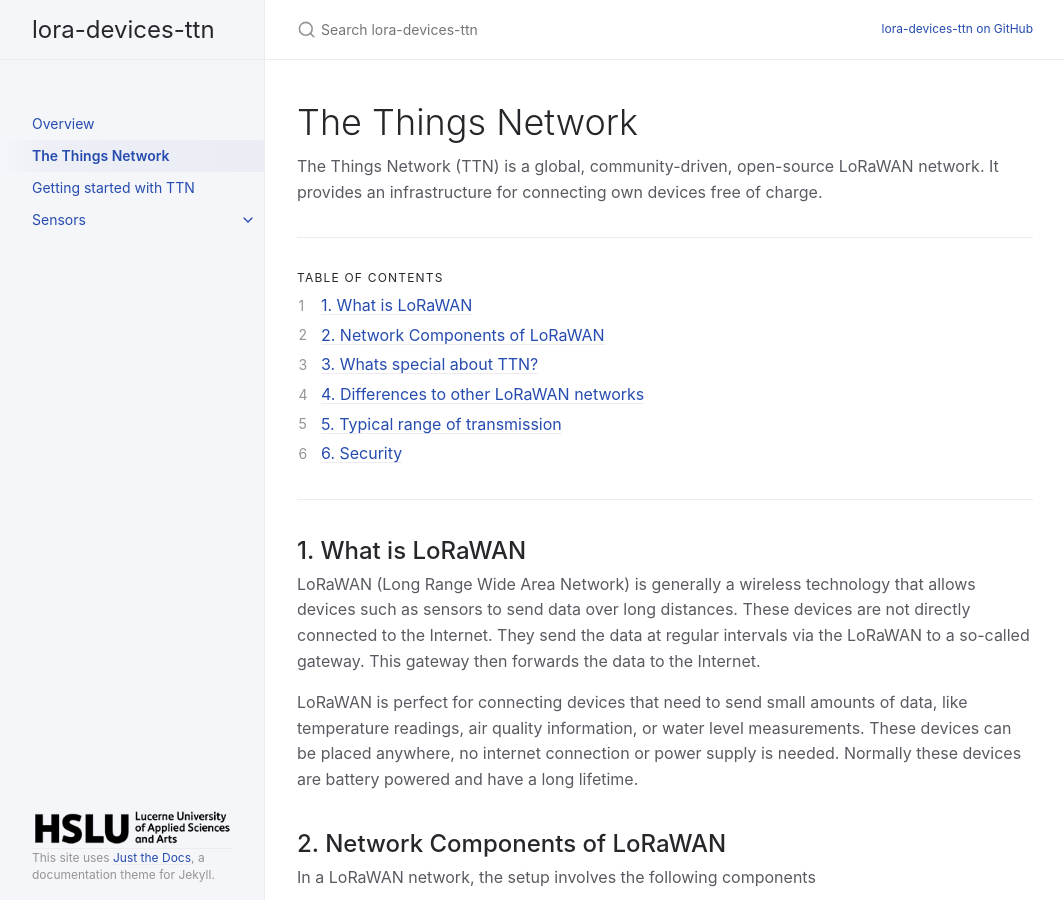
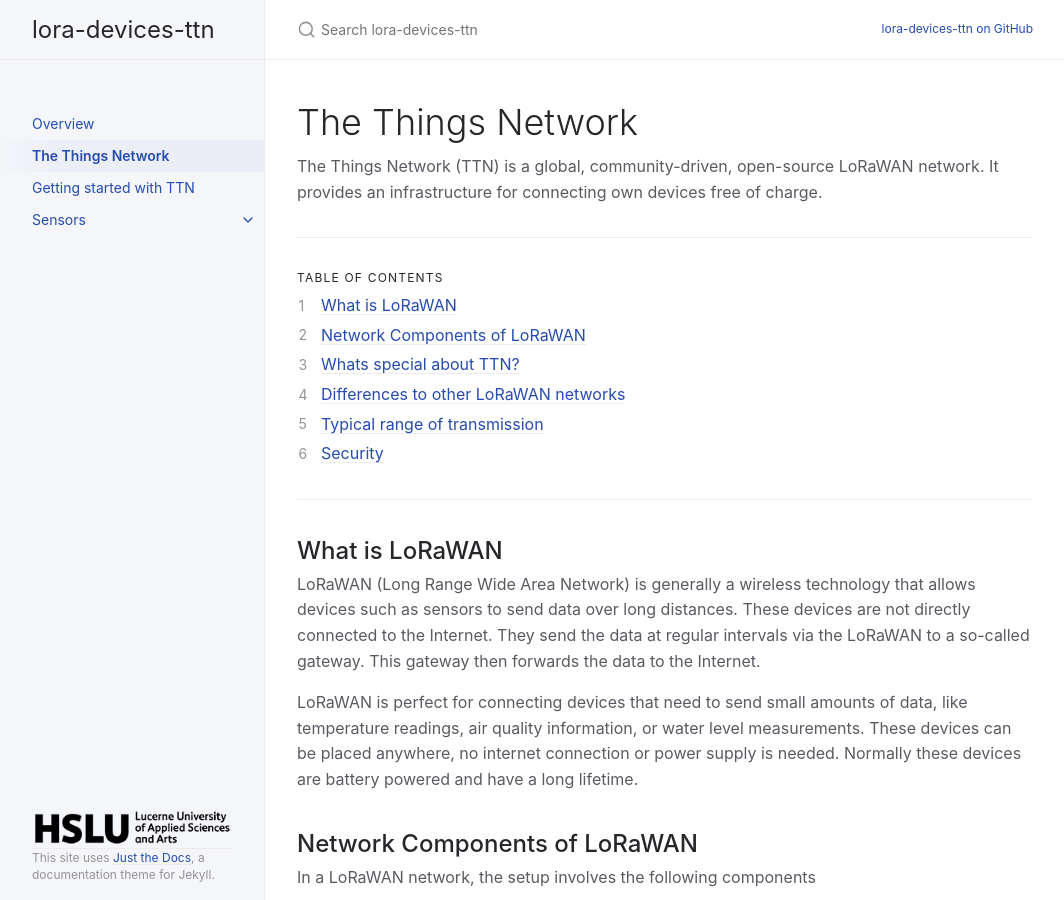
Before and after one commit to hslu-ige-laes/lora-devices-ttn, a Jekyll site: the page built from docs/ttn.md, in a window 1280 px wide and 900 px high. Shown: the whole window, without its empty margins (107-1171 px from the left). Built offline with Jekyll 4.4.1, drawn with Linux system fonts in a browser that asks for light colours; some of the changed text lies outside the part shown.

Commit message:
Update ttn.md

```diff
--- a/docs/ttn.md
+++ b/docs/ttn.md
@@ -19,14 +19,14 @@ The Things Network (TTN) is a global, community-driven, open-source LoRaWAN netw
 
 ---
 
-## 1. What is LoRaWAN
+## What is LoRaWAN
 LoRaWAN (Long Range Wide Area Network) is generally a wireless technology that allows devices such as sensors to send data over long distances. These devices are not directly connected to the Internet.
 They send the data at regular intervals via the LoRaWAN to a so-called gateway. This gateway then forwards the data to the Internet.
 
 LoRaWAN is perfect for connecting devices that need to send small amounts of data, like temperature readings, air quality information, or water level measurements. These devices can be placed anywhere, no internet connection or power supply is needed.
 Normally these devices are battery powered and have a long lifetime.
 
-## 2. Network Components of LoRaWAN
+## Network Components of LoRaWAN
 In a LoRaWAN network, the setup involves the following components
 
 - **Sensors/Devices**<br>
@@ -49,16 +49,16 @@ The data flow is as follows
 1. The application server processes and stores the data, making it available for analysis or integration with other services
 1. The End User application receives the data from the application server and may process and/or visualize it
 
-## 3. Whats special about TTN?
+## Whats special about TTN?
 This public network is free of charge and built on the principle of shared infrastructure, meaning that users can benefit from existing gateways deployed by others in the community.
 As long as there are TTN gateways within the reception range of your sensor device, you can utilize the network without the need to deploy your own gateway.
 
-## 4. Differences to other LoRaWAN networks
+## Differences to other LoRaWAN networks
 In Switzerland, for example, the company Swisscom offers a similar network, although there is a charge for it.
 Here, Swisscom maintains the entire network infrastructure and you only have to integrate your own sensor devices. With the TTN, every individual can contribute to this infrastructure and
 install a gateway at home, for example. This gateway then not only forwards LoRa telegrams from one's own devices, but also from other users to the Internet.
 
-## 5. Typical range of transmission
+## Typical range of transmission
 The typical range for LoRaWAN devices is a few hundred meters to a few kilometers in urban areas and several kilometers in rural or open environments.
 It is as well possible to place devices in buildings and have the next gateway somewhere outside.
 
@@ -80,6 +80,6 @@ However, the actual range can vary depending on several factors
 - **Sensor Device Orientation**<br>
   Each antenna has a designed orientation. Refer to the sensor device datasheets to see how you place best the devices.
 
-## 6. Security
+## Security
 LoRaWAN networks are designed with robust security measures, for example including encryption, device authentication and message integrity checks.
 Overall LoRaWAN networks are considered secure for various IoT applications.
```
